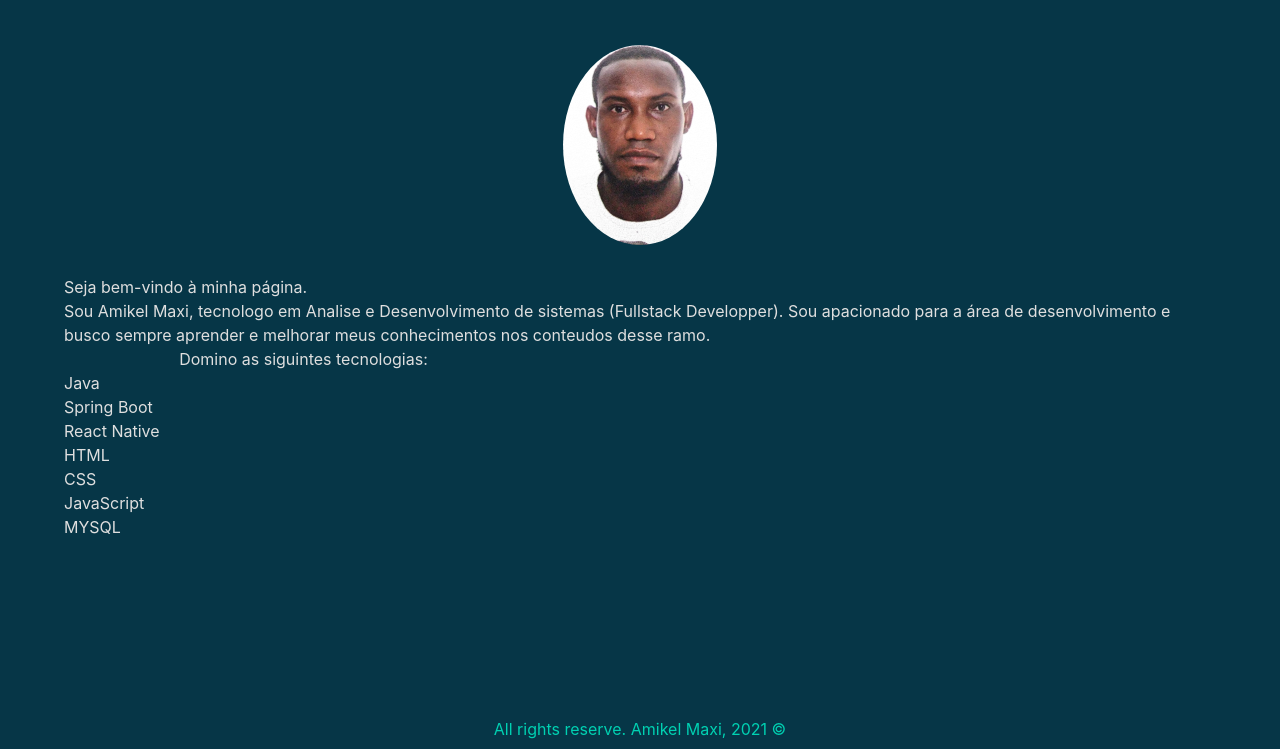
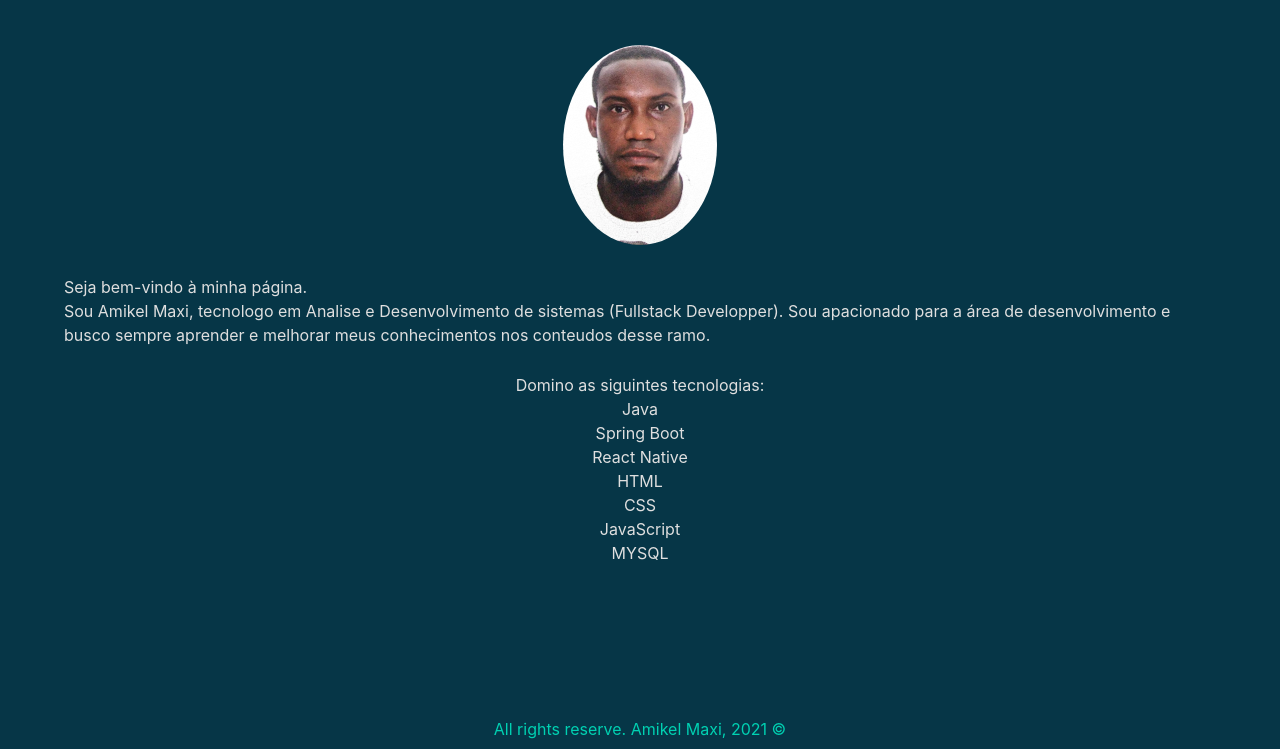
Before and after one commit to maxiamikel/portfolio, a plain HTML site: page index.html in a window 1280 px wide. Shown: the part 51-800 px from the top of the page. Drawn offline with nearby package versions, Linux system fonts and the light colour scheme.

Commit message:
Vincular maxsotf

```diff
--- a/assets/css/cpy.css
+++ b/assets/css/cpy.css
@@ -19,6 +19,10 @@ section{
 
 .section-1 {
 	background: #063647;
+	display: flex;
+	justify-content: center;
+	align-items: center;
+	text-align: center;
 }
 
 .section-2 {
@@ -95,6 +99,7 @@ a.nav-item:hover {
 	font-size: 1rem;
 	text-transform: uppercase;
 	border-bottom: 2px solid rgba(255, 50, 79, 0.5);
+	cursor: ;
 }
 
 .intro {
--- a/assets/css/styles.css
+++ b/assets/css/styles.css
@@ -101,9 +101,22 @@ a.nav-item:hover {
 }
 
 .intro {
-	text-align: justify;
 	width: 80%;
 	margin: 0 auto;
+}
+
+.intro-list{
+	margin: 10px auto;
+	padding: 1rem;
+}
+
+.intro-list h4{
+	text-align: center;
+}
+
+.intro-list ul>li{
+	display: flexbox;
+	text-align:center;
 }
 
 .void-background {
--- a/index.html
+++ b/index.html
@@ -1,5 +1,6 @@
 <!DOCTYPE html>
 <html>
+
 <head>
 	<title>Portfolio</title>
 	<!-- css files -->
@@ -11,6 +12,7 @@
 	<meta name="author" content="Amikel Maxi">
 	<meta name="viewport" content="width=device-width, initial-scale=1.0">
 </head>
+
 <body>
 	<!-- Navbar -->
 	<nav class="nav container void-background">
@@ -64,10 +66,12 @@
 		<div class="container"></br>
 			<p class="intro">
 			<h3>Seja bem-vindo à minha p&aacute;gina.</h3>
-					Sou Amikel Maxi, tecnologo em Analise e Desenvolvimento de sistemas (Fullstack Developper). Sou apacionado para a área de desenvolvimento e busco sempre aprender e melhorar meus conhecimentos nos conteudos desse ramo.
+			Sou Amikel Maxi, tecnologo em Analise e Desenvolvimento de sistemas (Fullstack Developper). Sou apacionado
+			para a área de desenvolvimento e busco sempre aprender e melhorar meus conhecimentos nos conteudos desse
+			ramo.
 			</p>
-				<p class="intro">
-					Domino as siguintes tecnologias:
+			<div class="intro-list">
+					<h4>Domino as siguintes tecnologias:</h4>
 				<ul>
 					<li>Java</li>
 					<li>Spring Boot</li>
@@ -77,7 +81,8 @@
 					<li>JavaScript</li>
 					<li>MYSQL</li>
 				</ul>
-				</p>
+			</div>
+
 		</div>
 	</section>
 
@@ -89,4 +94,5 @@
 	<!-- Scripts  -->
 	<script src="controller.js"></script>
 </body>
+
 </html>
```
Also changed, not shown: projects.html (+18 -7 lines), assets/img/maxsoft/desktophome.png (added), assets/img/maxsoft/desktopmais.png (added), assets/img/maxsoft/mobile.png (added). Lines whose indentation alone changed are shown as unchanged.
